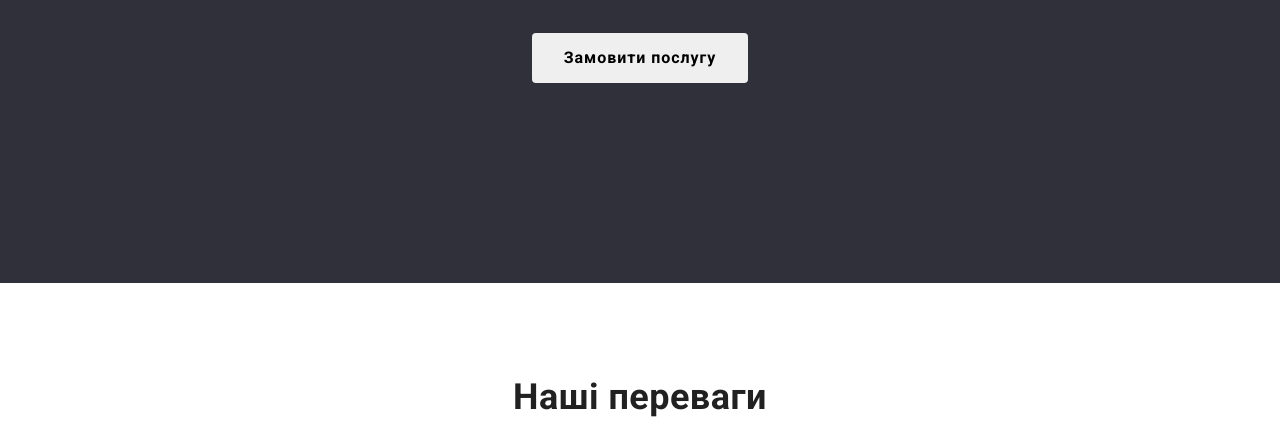
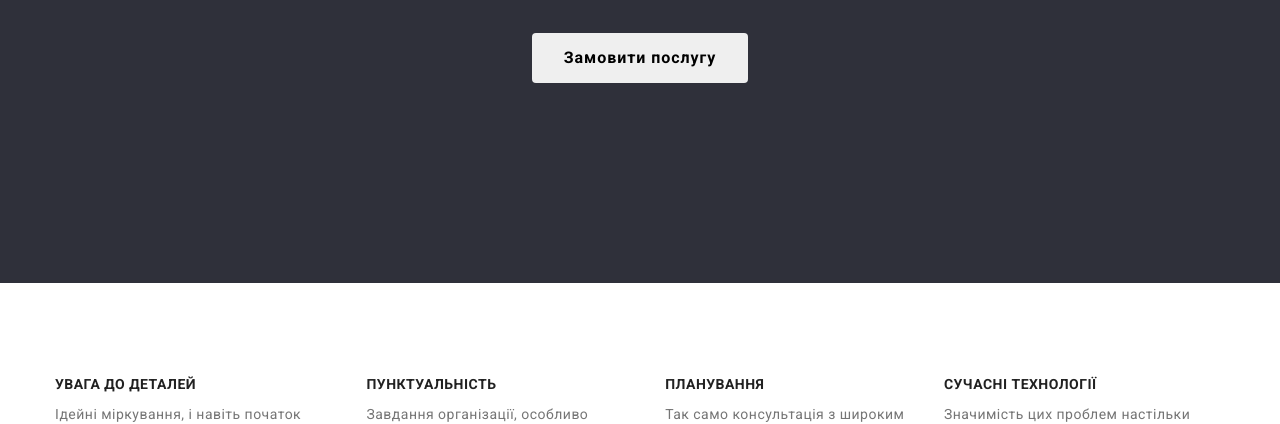
Before and after one commit to Loki99911/goit-markup-hw-03, a plain HTML site: page index.html in a window 1280 px wide. Shown: the part 398-822 px from the top of the page. Drawn offline with nearby package versions, Linux system fonts and the light colour scheme.

Commit message:
Deleted point

```diff
--- a/index.html
+++ b/index.html
@@ -55,7 +55,7 @@
       </section>
       <section class="section-advantage section">
         <div class="container">
-          <h2 class="section-title .visually-hidden">Наші переваги</h2>
+          <h2 class="section-title visually-hidden">Наші переваги</h2>
           <ul class="advantage-list list">
             <li class="item">
               <h3 class="title">УВАГА ДО ДЕТАЛЕЙ</h3>
```
